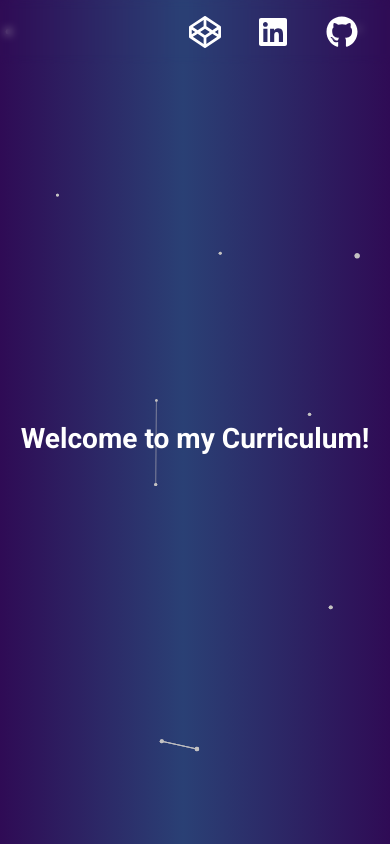
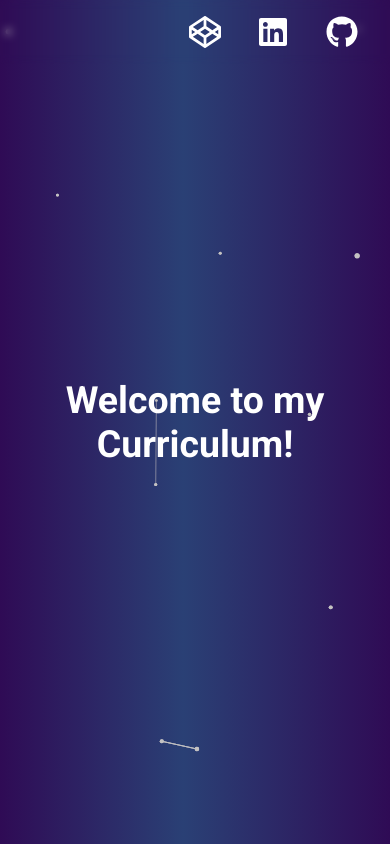
Before and after one commit to brenoprata10/curriculum, a React app: page / in a window 390 px wide. Built offline with nearby package versions, Linux system fonts and the light colour scheme.

Commit message:
Increase size of font for mobile device

```diff
--- a/assets/css/variables.scss
+++ b/assets/css/variables.scss
@@ -14,7 +14,7 @@ $responsive-max-width-sm: 1128px;
 
 // Welcome
 $welcome-font-size: 2.5em;
-$welcome-font-size-sm: 1.5em;
+$welcome-font-size-sm: 2em;
 
 //About me
 @mixin about-me-description-sm {
--- a/assets/css/welcome.scss
+++ b/assets/css/welcome.scss
@@ -24,7 +24,7 @@
 				position: absolute;
 				content: '';
 				width: 0.08em;
-				height: 100%;
+				height: 1.2em;
 				margin-left: 0.1em;
 				animation: blink 1s infinite;
 			}
@@ -36,7 +36,7 @@
 			$mouse-border: 0.05em;
 			animation: fade-in 0.5s;
 			position: absolute;
-			top: 3.5em;
+			top: 4.2em;
 			left: calc(50% - ($mouse-width / 2 + $mouse-border));
 
 			.icon {
```
